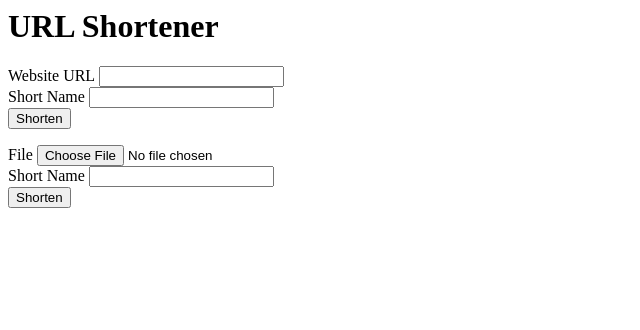
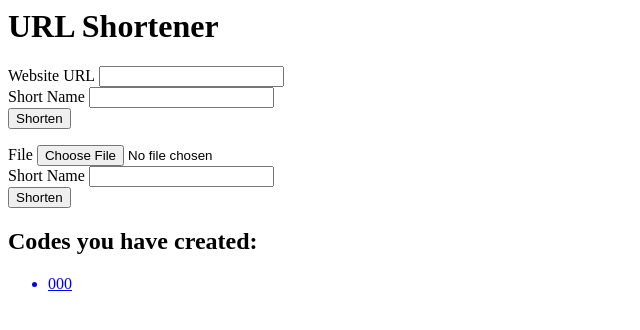
Before and after one commit to swapnanildutta/Flasked-URL-Shortener, a Flask app: template templates/home.html in a window 1280 px wide. Shown: the top 330 px of the page, without its empty margins (0-640 px from the left). Run offline with Flask 2, Linux system fonts and the light colour scheme; the template is opened without the code that fills it: most values are stand-ins (such as "Sample title", 1, 10 or a date in 2020).

Commit message:
Added session history 😵

```diff
--- a/app.py
+++ b/app.py
@@ -1,4 +1,4 @@
-from flask import Flask, render_template, request, redirect, url_for, flash, abort
+from flask import Flask, render_template, request, redirect, url_for, flash, abort, session
 import json
 import os.path
 from werkzeug.utils import secure_filename
@@ -8,7 +8,7 @@ app.secret_key = '458645412364'
 
 @app.route('/')
 def home():
-    return render_template('home.html')
+    return render_template('home.html', codes=session.keys())
 
 @app.route('/your-url', methods=['GET', 'POST'])
 def your_url():
@@ -23,30 +23,39 @@ def your_url():
             flash('That short name is already taken, please choose another name.')
             return redirect(url_for('home'))
 
+        #Check if url is given
         if 'url' in request.form.keys():
             urls[request.form['code']] = { 'url' : request.form['url']}
+        #Check if file is given
         else:
             f = request.files['file']
             full_name = request.form['code'] + secure_filename(f.filename)
-            f.save('/home/swapnanildutta/Desktop/d/Flasked-URL-Shortener/static/user_files' + full_name)
+            f.save('/home/swapnanildutta/Desktop/d/Flasked-URL-Shortener/static/user_files/' + full_name)
             urls[request.form['code']] = { 'file' : full_name }
 
+        #Append all contents to JSON Directory
         with open('urls.json', 'w') as url_file:
             json.dump(urls, url_file)
+            session[request.form['code']] = True
         return render_template('your_url.html', code=request.form['code'])
     else:
         return redirect(url_for('home'))
 
+#Access shortened content
 @app.route('/<string:code>')
 def redirect_to_url(code):
+    #Check if file exists
     if os.path.exists('urls.json'):
         with open('urls.json') as urls_file:
             urls = json.load(urls_file)
             if code in urls.keys():
+                #Check if URL
                 if 'url' in urls[code].keys():
                     return redirect(urls[code]['url'])
+                #Check if file
                 else:
                      return redirect(url_for('static', filename='user_files/' + urls[code]['file']))
+    #Error handling
     return abort(404)
 
 @app.errorhandler(404)
--- a/templates/home.html
+++ b/templates/home.html
@@ -23,3 +23,14 @@
   <br />
   <input type="submit" value="Shorten" />
 </form>
+
+{% if codes %}
+<h2>Codes you have created:</h2>
+<ul>
+  {% for code in codes %}
+  <a href="{{ url_for('redirect_to_url', code=code) }}">
+    <li>{{ code }}</li>
+  </a>
+  {% endfor %}
+</ul>
+{% endif %}
```
Also changed, not shown: urls.json (+1 -6 lines), static/user_files/filescatB1eM6YN4KG.jpeg (deleted), static/user_files/queen800px-Ada_Lovelace_portrait_1.jpg (deleted).
